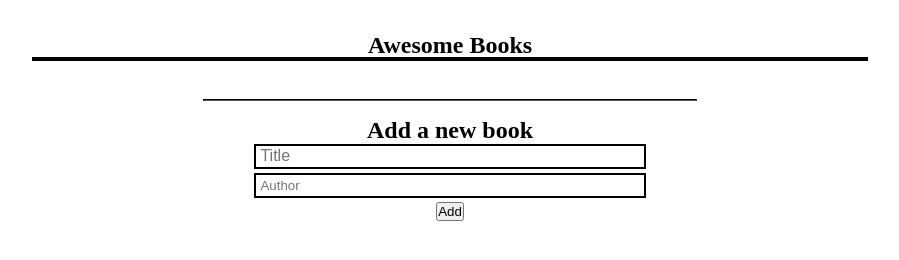
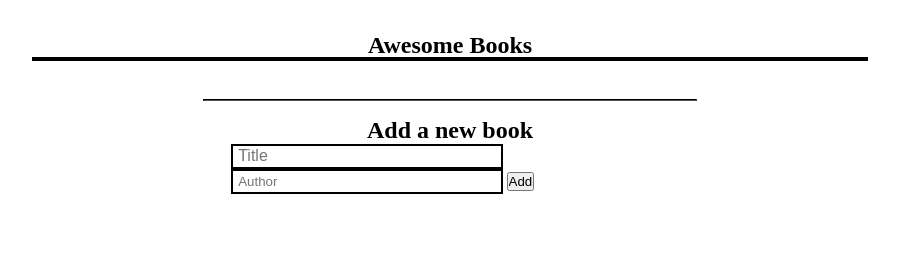
Before and after one commit to maximoortelli/Awesome-Book, a website: page index.html in a window 1280 px wide. Shown: the whole page, without its empty margins (190-1089 px from the left). Drawn offline with Linux system fonts and the light colour scheme.

Commit message:
Update style.css
Update style.css

```diff
--- a/style.css
+++ b/style.css
@@ -64,14 +64,6 @@ div {
   width: 100%;
 }
 
-.Formulary {
-  width: 100%;
-  gap: 0.5vh;
-  display: flex;
-  flex-direction: column;
-  align-items: center;
-}
-
 .multiplybooks {
   display: flex;
   width: 100%;
@@ -110,10 +102,6 @@ div hr {
 
   .myAut {
     font-size: 1.4rem;
-  }
-
-  .Formulary {
-    max-width: 50vw;
   }
 
   #addButton {
@@ -188,6 +176,6 @@ div hr {
     border-color: black;
     margin-top: 1rem;
     width: 40%;
-    color: black;
+  color: black;
   }
 }
```
